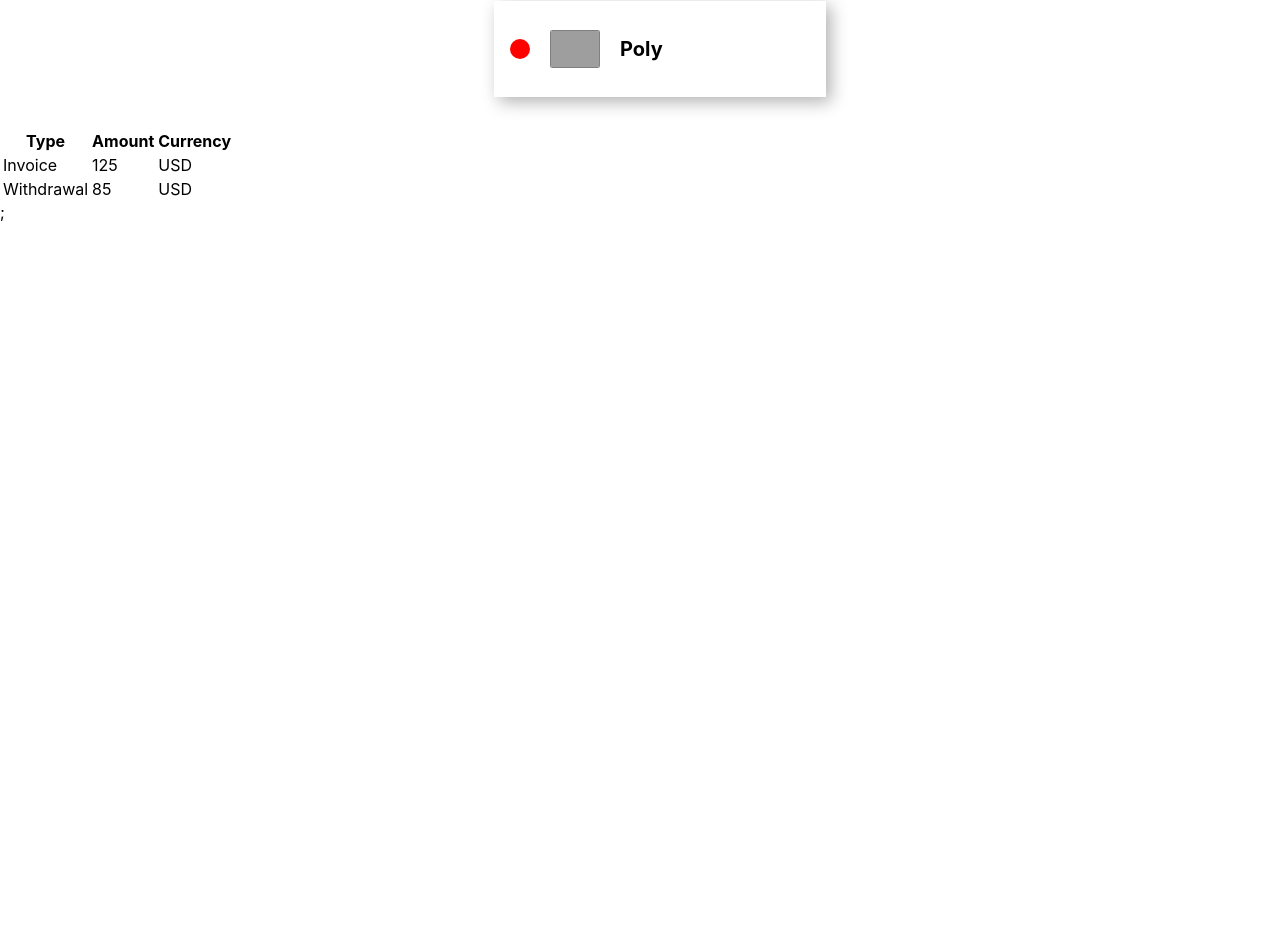
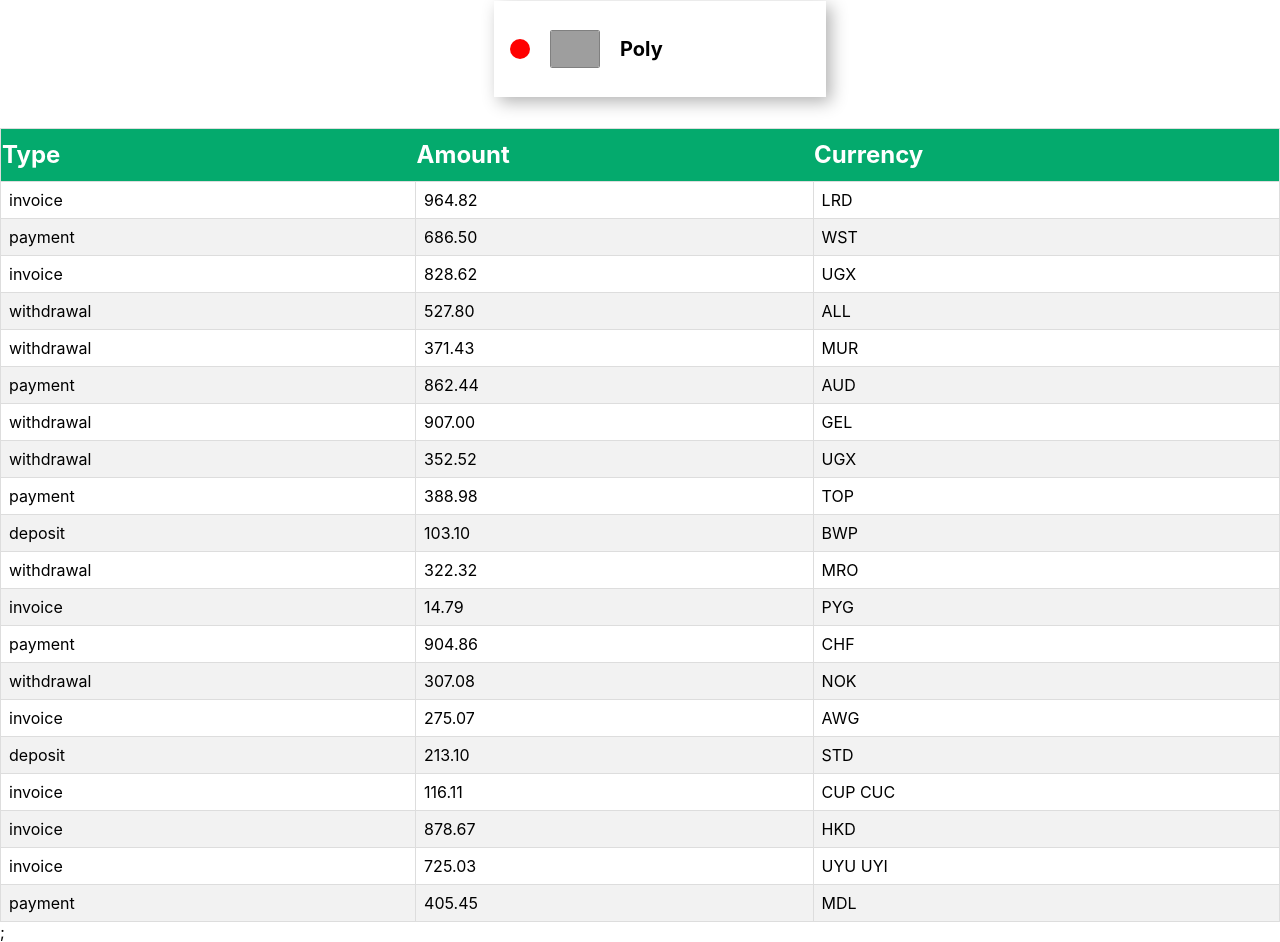
Before and after one commit to KychataOlena/goit-react-hw-01-components, a React (Create React App) app: page / in a window 1280 px wide. Shown: the part 1360-2302 px from the top of the page. Before the commit the page ends 1582 px from the top, so only its background shows below. Built offline with nearby package versions, Linux system fonts and the light colour scheme; grey boxes are pictures that could not be loaded.

Commit message:
add history task

```diff
--- a/src/components/App.jsx
+++ b/src/components/App.jsx
@@ -2,7 +2,7 @@ import { Profile } from './Profile/Profile';
 import { Statistics } from './Statistics/Statistics';
 import { TransactionHistory } from './TransactionHistory/TransactionHistory';
 
-import user from '../user.json';
+import user from '../Data/user.json';
 import data from '../Data/data.json';
 import friends from '../Data/friends.json';
 
--- a/src/components/TransactionHistory/TransactionHistory.jsx
+++ b/src/components/TransactionHistory/TransactionHistory.jsx
@@ -1,26 +1,41 @@
+import PropTypes from 'prop-types';
+
+import {
+  TableHistory,
+  TableHead,
+  TableTitle,
+  TableText,
+  TableValue,
+  TableRow,
+} from './TransactionHistory.styled';
+
 export const TransactionHistory = ({ items }) => {
   return (
-    <table class="transaction-history">
-      <thead>
-        <tr>
-          <th>Type</th>
-          <th>Amount</th>
-          <th>Currency</th>
-        </tr>
-      </thead>
-
+    <TableHistory>
+      <TableHead>
+        <TableTitle>
+          <TableText>Type</TableText>
+          <TableText>Amount</TableText>
+          <TableText>Currency</TableText>
+        </TableTitle>
+      </TableHead>
       <tbody>
-        <tr>
-          <td>Invoice</td>
-          <td>125</td>
-          <td>USD</td>
-        </tr>
-        <tr>
-          <td>Withdrawal</td>
-          <td>85</td>
-          <td>USD</td>
-        </tr>
+        {items.map(({ id, type, amount, currency }) => (
+          <TableRow key={id} id={id}>
+            <TableValue>{type}</TableValue>
+            <TableValue>{amount}</TableValue>
+            <TableValue>{currency}</TableValue>
+          </TableRow>
+        ))}
       </tbody>
-    </table>
+    </TableHistory>
   );
 };
+TransactionHistory.propTypes = {
+  items: PropTypes.objectOf({
+    id: PropTypes.number.isRequired,
+    type: PropTypes.string.isRequired,
+    amount: PropTypes.number.isRequired,
+    currency: PropTypes.string.isRequired,
+  }).isRequired,
+};
--- a/src/components/TransactionHistory/TransactionHistory.styled.jsx
+++ b/src/components/TransactionHistory/TransactionHistory.styled.jsx
@@ -0,0 +1,36 @@
+import styled from '@emotion/styled';
+
+export const TableHistory = styled.table`
+  border: 1px solid black;
+  width: 100%;
+  border-collapse: collapse;
+`;
+
+export const TableHead = styled.thead`
+  border: 1px solid #ddd;
+  padding: 8px;
+  width: 100%;
+`;
+
+export const TableTitle = styled.tr`
+  font-size: 24px;
+  font-weight: 700;
+  line-height: 1.16;
+`;
+export const TableRow = styled.tr`
+  &:nth-child(2n) {
+    background-color: #f2f2f2;
+  }
+`;
+
+export const TableText = styled.th`
+  padding-top: 12px;
+  padding-bottom: 12px;
+  text-align: left;
+  background-color: #04aa6d;
+  color: white;
+`;
+export const TableValue = styled.td`
+  border: 1px solid #ddd;
+  padding: 8px;
+`;
```
Also changed, not shown: src/Data/user.json (renamed from src/user.json).
